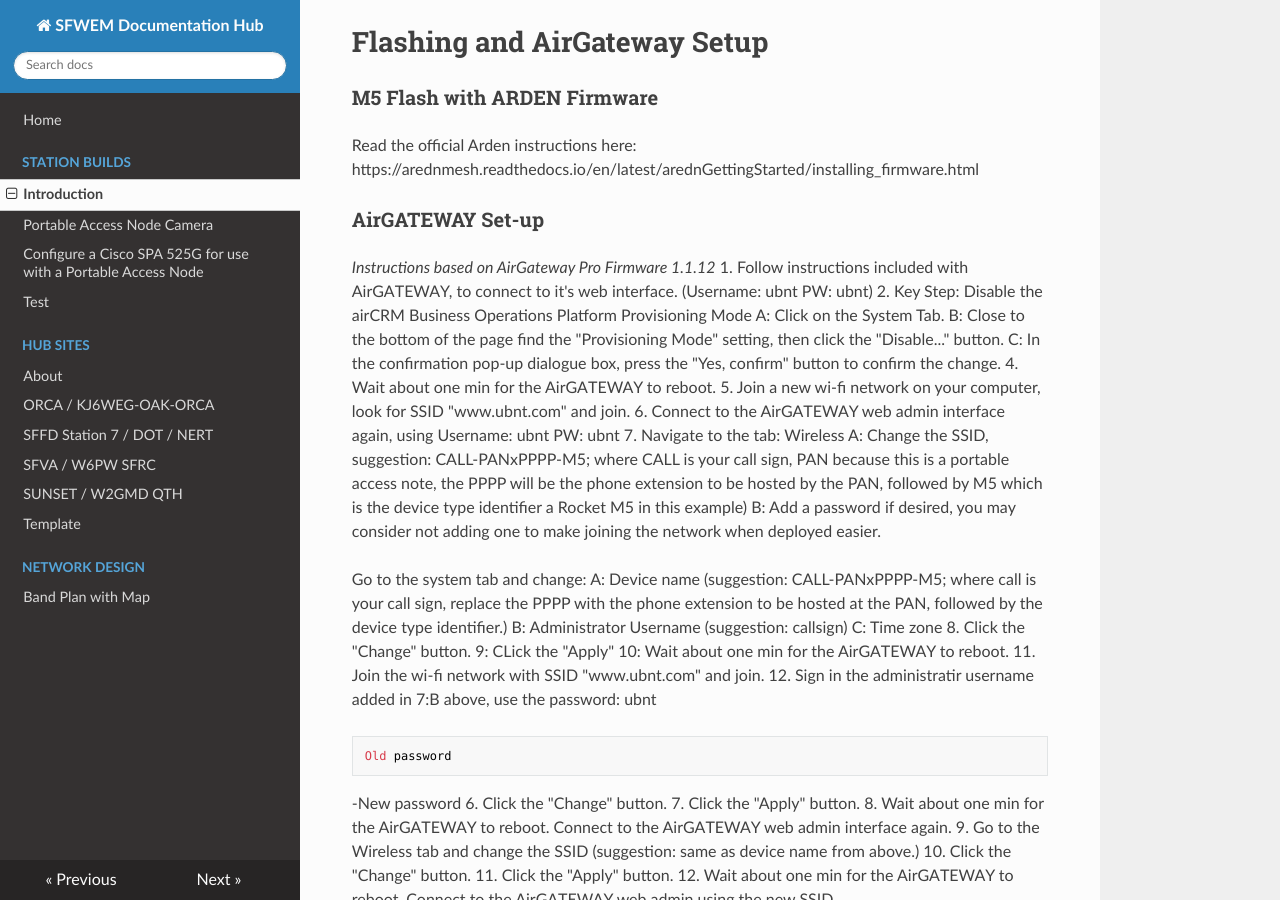
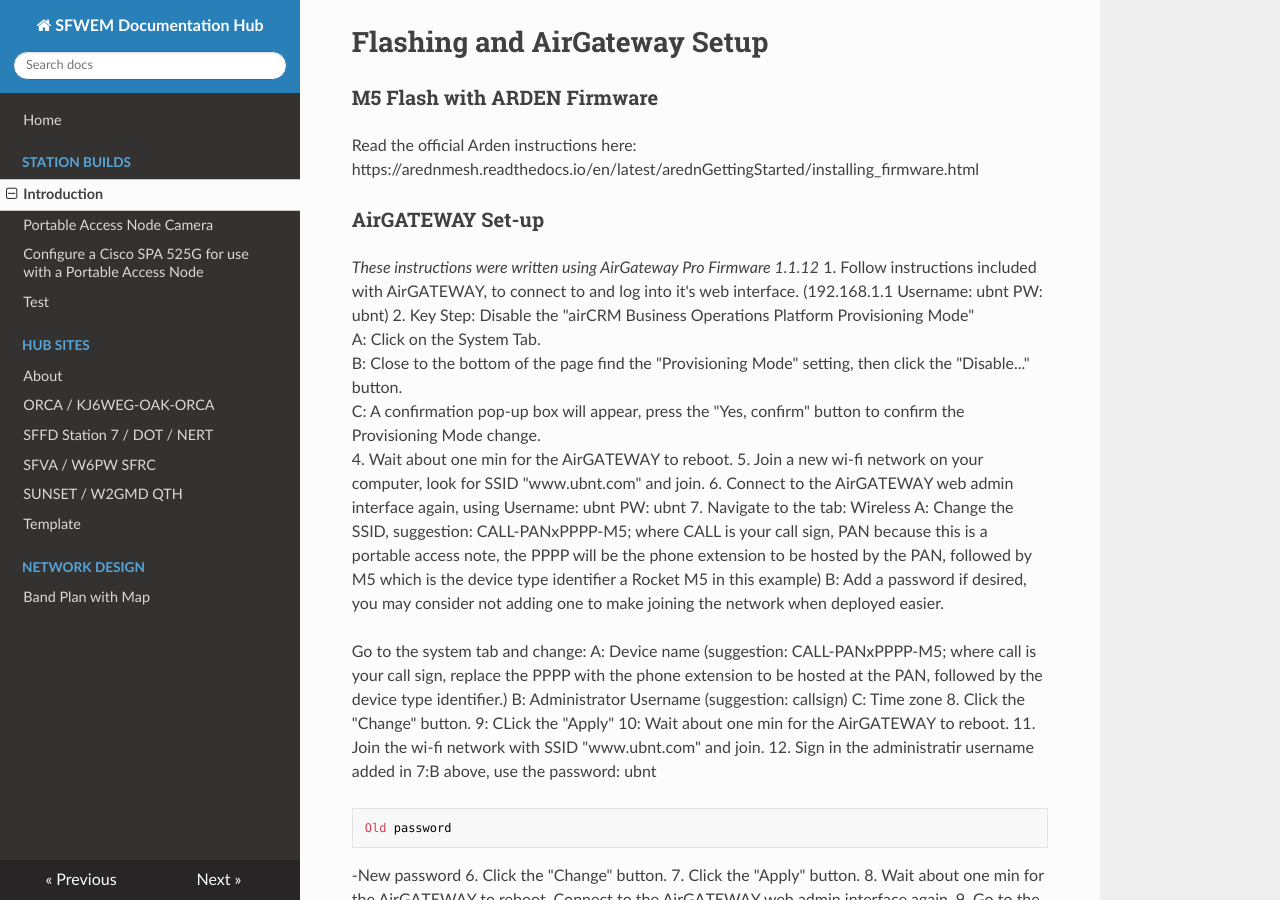
Before and after one commit to sfwem/SFWEM-Docs, an MkDocs documentation site: the page built from docs/Station_Builds/PAN_1.0.md, in a window 1280 px wide and 900 px high, scrolled down 2846 px. Built offline with MkDocs 1.6.1, drawn with Linux system fonts in a browser that asks for light colours; nearby versions of some CDN libraries.

Commit message:
Improving AirGateway instructions

```diff
--- a/docs/Station_Builds/PAN_1.0.md
+++ b/docs/Station_Builds/PAN_1.0.md
@@ -88,12 +88,12 @@
 
 ### AirGATEWAY Set-up
 
-<I> Instructions based on AirGateway Pro Firmware 1.1.12</I>
-1. Follow instructions included with AirGATEWAY, to connect to it's web interface. (Username: ubnt PW: ubnt)
-2. Key Step: Disable the airCRM Business Operations Platform Provisioning Mode
-    A: Click on the System Tab.
-    B: Close to the bottom of the page find the "Provisioning Mode" setting, then click the "Disable..." button.
-    C: In the confirmation pop-up dialogue box, press the "Yes, confirm" button to confirm the change.
+<I> These instructions were written using AirGateway Pro Firmware 1.1.12</I>
+1. Follow instructions included with AirGATEWAY, to connect to and log into it's web interface. (192.168.1.1 Username: ubnt PW: ubnt)
+2. Key Step: Disable the "airCRM Business Operations Platform Provisioning Mode"<BR>
+    A: Click on the System Tab.<BR>
+    B: Close to the bottom of the page find the "Provisioning Mode" setting, then click the "Disable..." button.<BR>
+    C: A confirmation pop-up  box will appear, press the "Yes, confirm" button to confirm the Provisioning Mode change.<BR>
 4. Wait about one min for the AirGATEWAY to reboot.
 5. Join a new wi-fi network on your computer, look for SSID "www.ubnt.com" and join.
 6. Connect to the AirGATEWAY web admin interface again, using Username: ubnt PW: ubnt
```
